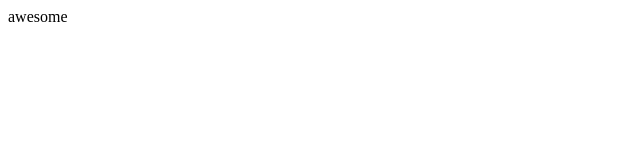
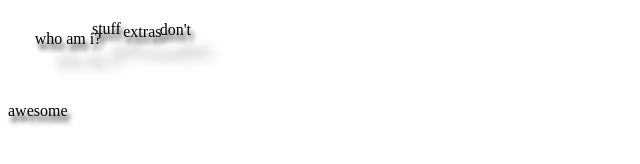
Before and after one commit to shainevferns/portfolio, a plain HTML site: page index.html in a window 1280 px wide. Shown: the whole page, without its empty margins (0-640 px from the left). Drawn offline with nearby package versions, Linux system fonts and the light colour scheme.

Commit message:
added terrible nav bar

```diff
--- a/index.html
+++ b/index.html
@@ -1 +1,27 @@
-awesome
+<!DOCTYPE html>
+<!--[if lt IE 7]>      <html class="no-js lt-ie9 lt-ie8 lt-ie7"> <![endif]-->
+<!--[if IE 7]>         <html class="no-js lt-ie9 lt-ie8"> <![endif]-->
+<!--[if IE 8]>         <html class="no-js lt-ie9"> <![endif]-->
+<!--[if gt IE 8]>      <html class="no-js"> <!--<![endif]-->
+<html>
+    <head>
+        <meta charset="utf-8">
+        <meta http-equiv="X-UA-Compatible" content="IE=edge">
+        <title></title>
+        <meta name="description" content="">
+        <meta name="viewport" content="width=device-width, initial-scale=1">
+        <script src="https://code.jquery.com/jquery-1.10.2.js"></script>
+        <link rel="stylesheet" href="style.css">
+    </head>
+    <body>
+
+        <div id="replace_with_navbar"></div><br>
+        <!--[if lt IE 7]>
+            <p class="browsehappy">You are using an <strong>outdated</strong> browser. Please <a href="#">upgrade your browser</a> to improve your experience.</p>
+        <![endif]-->
+        <p>awesome<p>
+
+        <script src="" async defer></script>
+        <script src="scripts/load.js"></script>
+    </body>
+</html>
--- /dev/null
+++ b/nav.html
@@ -0,0 +1,10 @@
+
+<nav style=" justify-content: center; margin: auto;">
+    <link rel="stylesheet" href="style.css">
+    <ul>
+        <li><span onclick="">who am i?</span></li>
+        <li><span onclick="">stuff</span></li>
+        <li><span onclick="">extras</span></li>
+        <li><span onclick="">don't</span></li>
+    </ul>
+</nav>
--- /dev/null
+++ b/scripts/load.js
@@ -0,0 +1,3 @@
+$(function() {
+    $("#replace_with_navbar").load("nav.html");
+});
--- /dev/null
+++ b/style.css
@@ -0,0 +1,67 @@
+body {
+  scroll-behavior: smooth;
+  -webkit-user-select: none; /* Safari */
+  -ms-user-select: none; /* IE 10 and IE 11 */
+  user-select: none; /* Standard syntax */
+  overflow-x: hidden;
+}
+
+span {
+    z-index: 10;
+    background-color: #00000000;
+    /* backdrop-filter: blur(8px); */
+    /* -webkit-backdrop-filter: blur(8px); */
+    /* top and bottom | left and right */
+    padding: 25%;
+
+    /* margin: 0; */
+    white-space: nowrap;
+    text-align: center;
+    box-sizing: border-box;
+
+  }
+
+h1, h2, p, span {
+    text-shadow: 3px 6px 5px rgb(21, 21, 21);
+}
+
+nav {
+  /* margin-top: 200px; */
+  /* text-align: center; */
+  /* position: fixed; */
+  /* transform: translate(-50%, -50%); */
+  display: inline-block;
+  list-style: none;
+  justify-content: space-around;
+  align-items: center;
+  /* margin-bottom:25px; */
+  z-index: 999999;
+  filter: drop-shadow(20px 20px 4px #10101146);
+}
+
+nav ul {
+    display: inline-block;
+    list-style: none;
+    margin: 0 auto;
+    padding-left: 10px;
+    padding-top: 5px;
+    /* transform: skew(-25deg); */
+
+  }
+
+  nav ul li {
+    /* background-color: var(--secondary-color); */
+    float: left;
+    /* border: 4px solid #ffffff; */
+    /* box-shadow: 1.95px 1.95px 2.6px rgba(0, 0, 0, 0.5); */
+    /* text-transform: uppercase; */
+    display: flex;
+    /* color: var(--primary-color); */
+    font-weight: 200;
+    transition: all 0.1s linear;
+  }
+
+  nav ul li:hover {
+    /* background-color: var(--dark-color); */
+    color: #fff;
+  }
```
